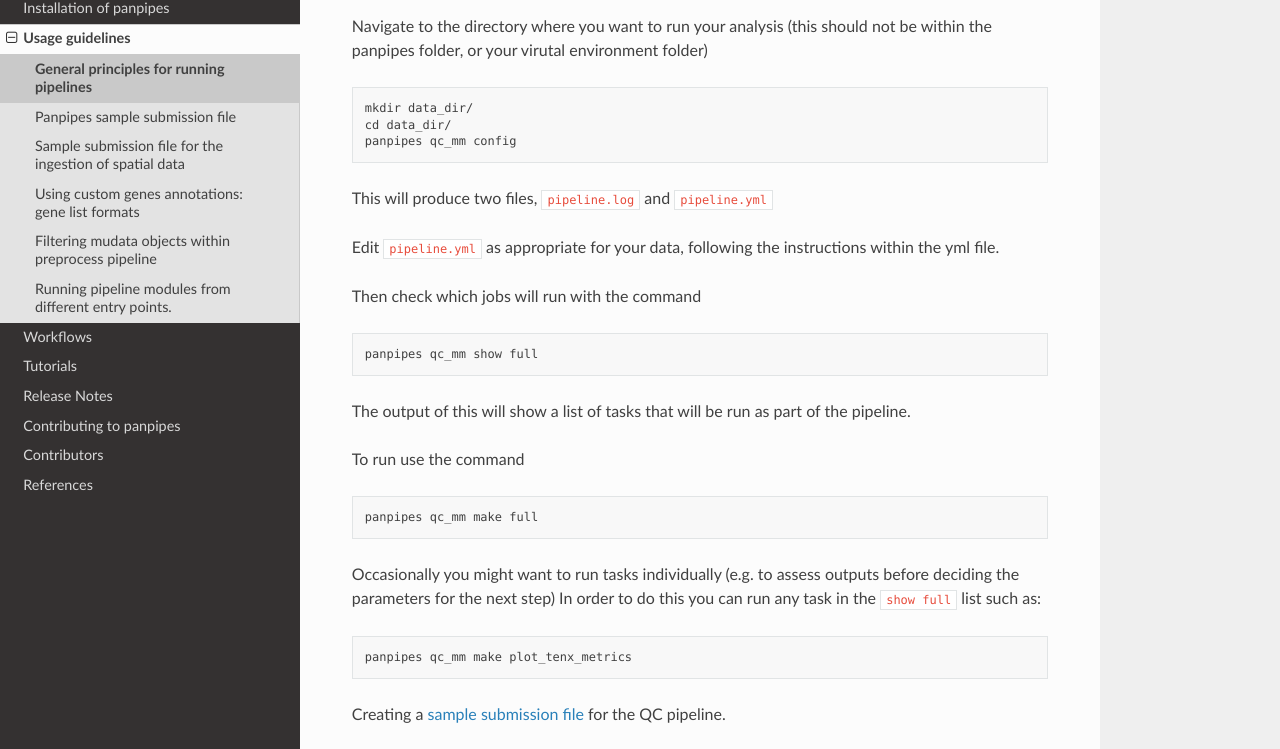
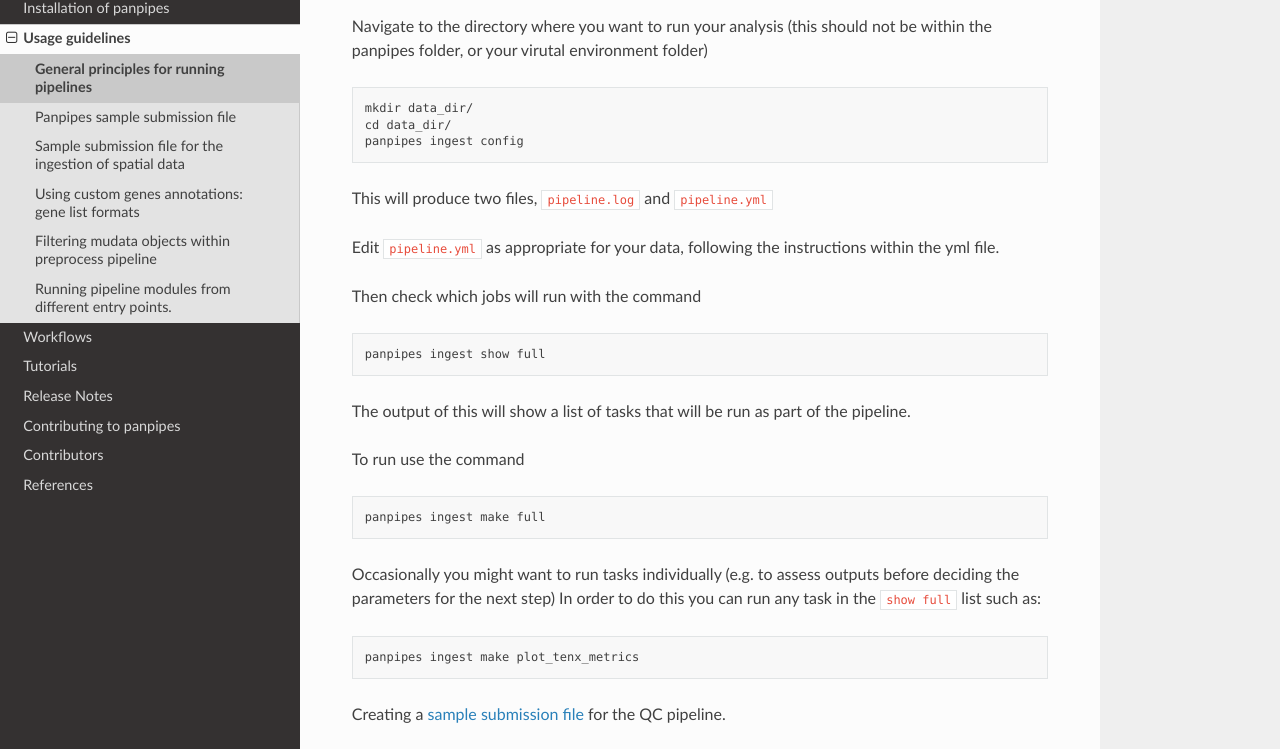
Before and after one commit to bio-la/panpipes-nextflow, a Sphinx documentation site: the page built from docs/usage/general_principles.md, in a window 1280 px wide and 1158 px high. Shown: the part 242-991 px from the top of the window. Built offline with Sphinx 7.4.7 and the Read the Docs theme 2.0.0, drawn with Linux system fonts in a browser that asks for light colours.

Commit message:
removed qc_mm for "ingest"

```diff
--- a/docs/usage/general_principles.md
+++ b/docs/usage/general_principles.md
@@ -12,7 +12,7 @@ folder)
 
     mkdir data_dir/
     cd data_dir/
-    panpipes qc_mm config
+    panpipes ingest config
 
 This will produce two files, `pipeline.log` and `pipeline.yml`
 
@@ -21,20 +21,20 @@ instructions within the yml file.
 
 Then check which jobs will run with the command
 
-    panpipes qc_mm show full
+    panpipes ingest show full
 
 The output of this will show a list of tasks that will be run as part of
 the pipeline.
 
 To run use the command
 
-    panpipes qc_mm make full
+    panpipes ingest make full
 
 Occasionally you might want to run tasks individually (e.g. to assess
 outputs before deciding the parameters for the next step) In order to do
 this you can run any task in the `show full` list such as:
 
-    panpipes qc_mm make plot_tenx_metrics
+    panpipes ingest make plot_tenx_metrics
 
 
 
```
